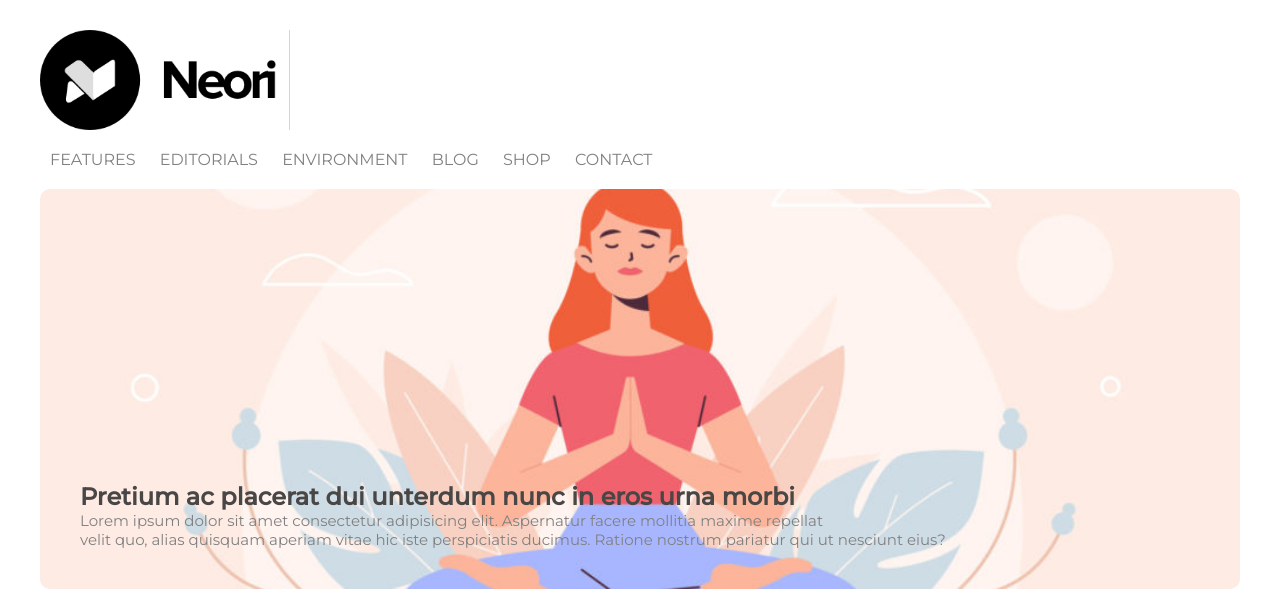
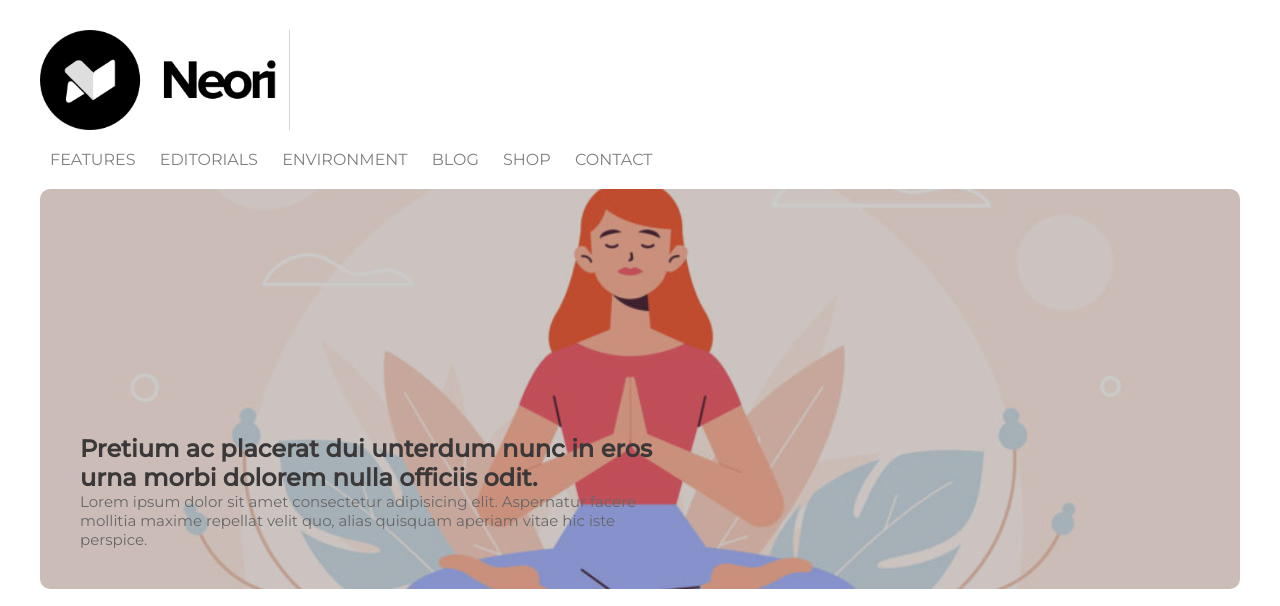
Before and after one commit to chiaraxs/htmlcss-wp, a plain HTML site: page index.html in a window 1280 px wide. Shown: the top 606 px of the page. Drawn offline with Linux system fonts and the light colour scheme.

Commit message:
Aggiunta overlay

```diff
--- a/css/style.css
+++ b/css/style.css
@@ -66,7 +66,7 @@ nav ul li a:hover {
 }
 
 .yoga-section .yoga-img{
-    background-image: url(../img/banner.jpg);
+    background: url("../img/banner.jpg");
     background-position: center;
     width: 100%;
     height: 100%;
@@ -75,11 +75,11 @@ nav ul li a:hover {
 }
 
 .yoga-section .yoga-text{
+    width: 50%;
     position: absolute;
     color: rgb(73, 70, 70);
     left: 40px;
     bottom: 40px;
-    text-align:left
 }
 
 h1{
@@ -100,6 +100,18 @@ p{
 }
 
 /* ROW */
+
+.overlay {
+    position: absolute;
+    border-radius: 10px;
+    top: 0;
+    left: 0;
+    background: #000;
+    opacity: 0.2;
+    z-index: 1;
+    width: 100%;
+    height: 100%;
+}
 
 .banner{
     height: 80px;
@@ -141,6 +153,7 @@ img{
 .row-img{
     height: 300px;
     border-bottom: 10px;
+    /* background-size: cover; */
 }
 
 
--- a/index.html
+++ b/index.html
@@ -43,10 +43,11 @@
         <!-- BOX CENTRALE -->
         <section>
             <div class="yoga-section">
-                <div class="yoga-img"></div>
+                <div class="overlay"></div>
+                <div class="yoga-img" ></div>
                 <div class="yoga-text">
-                    <h2>Pretium ac placerat dui unterdum nunc in eros urna morbi</h2>
-                    <p>Lorem ipsum dolor sit amet consectetur adipisicing elit. Aspernatur facere mollitia maxime repellat <br> velit quo, alias quisquam aperiam vitae hic iste perspiciatis ducimus. Ratione nostrum pariatur qui ut nesciunt eius?</p>
+                    <h2>Pretium ac placerat dui unterdum nunc in eros urna morbi dolorem nulla officiis odit.</h2>
+                    <p>Lorem ipsum dolor sit amet consectetur adipisicing elit. Aspernatur facere mollitia maxime repellat velit quo, alias quisquam aperiam vitae hic iste perspice.</p>
                 </div>
         <!-- BOX CENTRALE -->
         </section>
@@ -80,7 +81,7 @@
                 </div>
 
                 <div class="row-right">
-                    <div class="row-img"> <img src="./img/img-3.jpg" alt=""></div>
+                    <div class="row-img"> <img src="./img/img-6.jpg" alt=""></div>
                     <h3>Lorem</h3>
                     <p>Lorem ipsum dolor sit amet consectetur, adipisicing elit. Voluptatem, cumque sint possimus numquam ad debitis incidunt, neque vero fugiat consectetur ipsa consequuntur. Praesentium quae velit nihil dicta. Placeat, unde qui. Lorem ipsum dolor sit amet consectetur adipisicing elit.</p>
 
```
